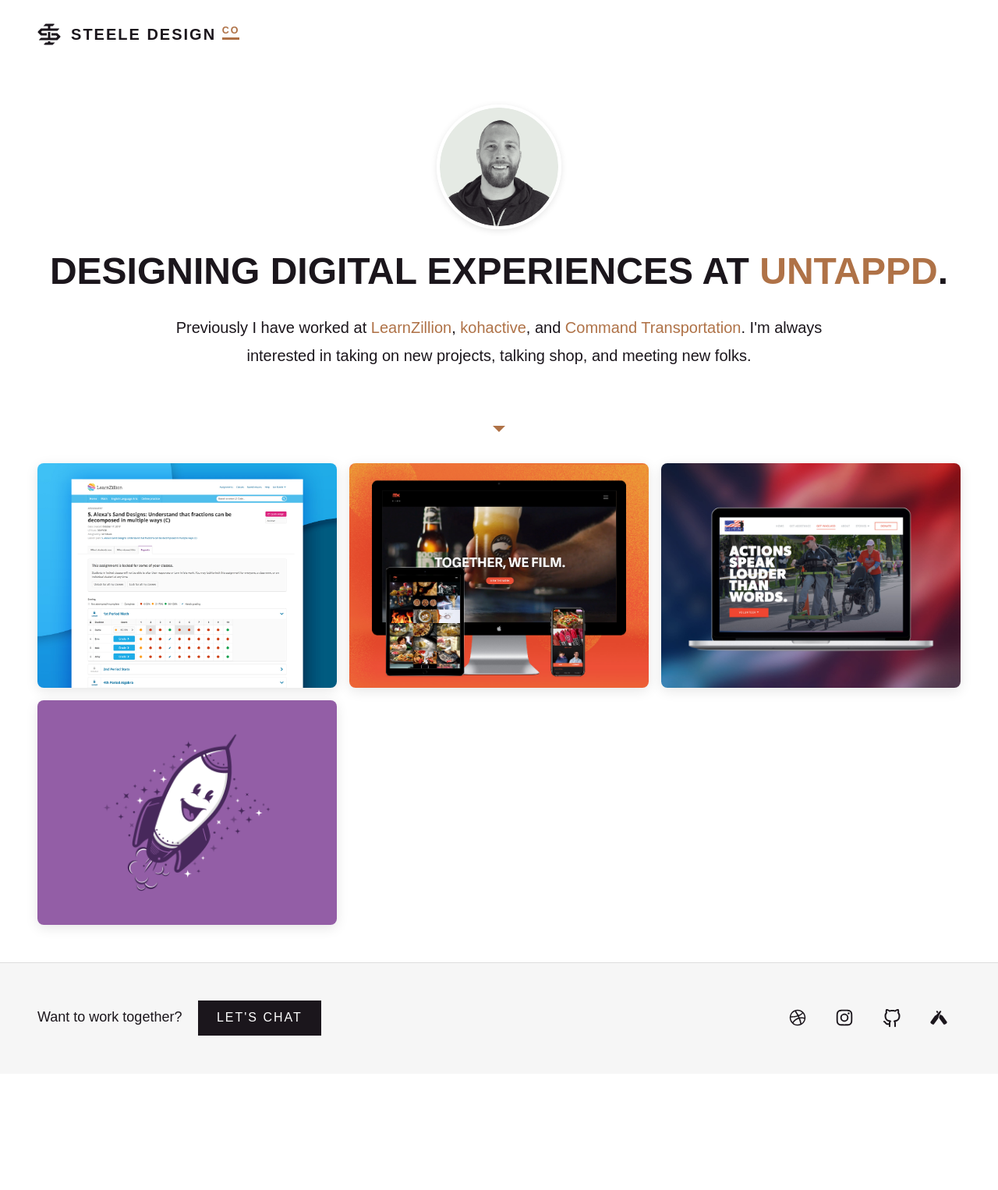
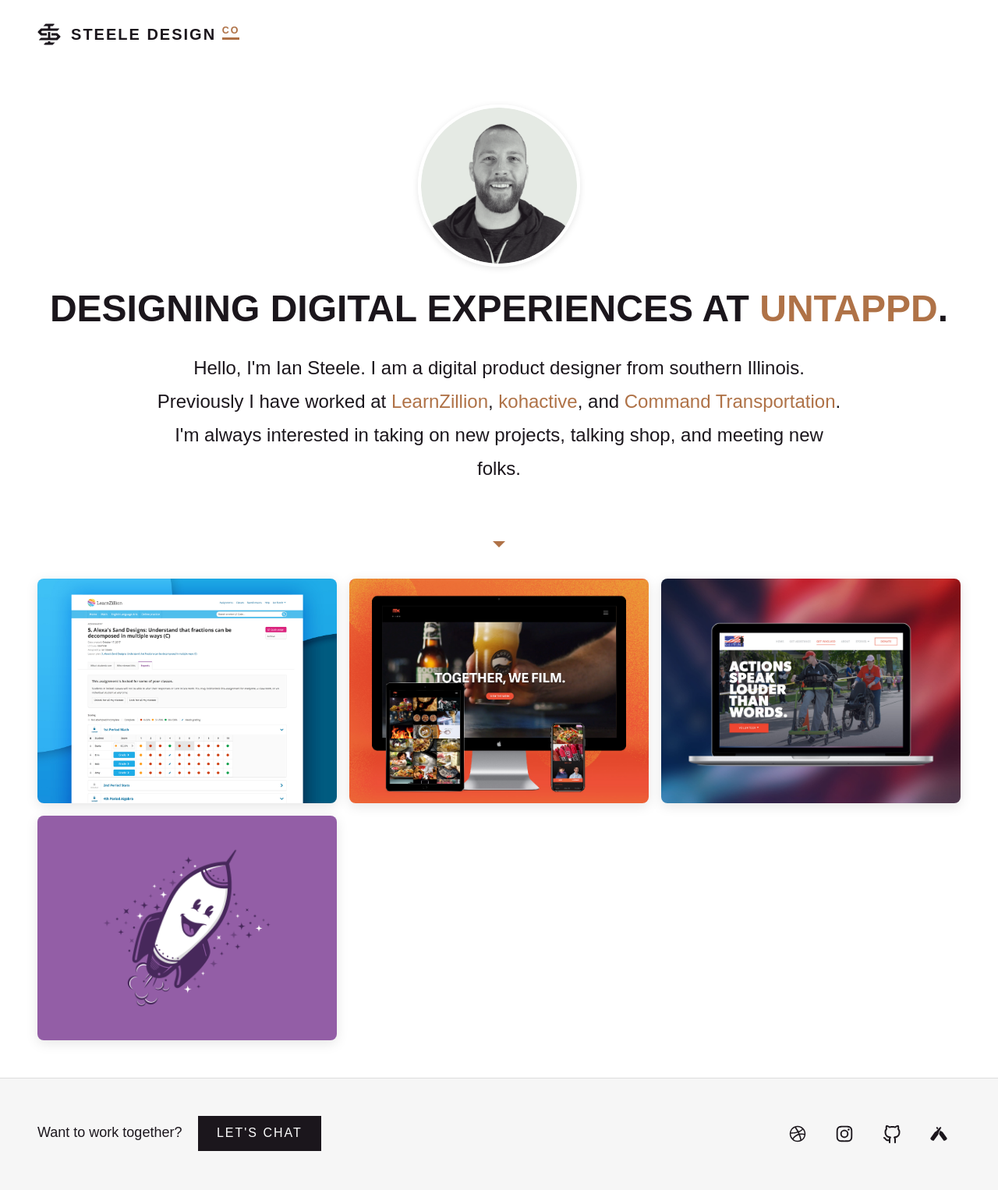
Before and after one commit to iansteele/iansteele, a Jekyll site: the page built from index.html, in a window 1280 px wide. Shown: the whole page at 78% size. Built offline with Jekyll 4.4.1, drawn with Linux system fonts in a browser that asks for light colours; some web fonts are replaced; before the commit the page ends 1377 px from its top, so only the background shows below that.

Commit message:
increased header-content font-size and img

```diff
--- a/_layouts/home.html
+++ b/_layouts/home.html
@@ -12,7 +12,7 @@
               Designing digital experiences at
               <a href="https://www.untappd.com" class="link">Untappd</a>.
         	  </h1>
-        		<p>Previously I have worked at
+        		<p>Hello, I'm Ian Steele. I am a digital product designer from southern Illinois. Previously I have worked at
         			<a href="https://www.learnzillion.com">LearnZillion</a>,
         			<a href="https://www.kohactive.com">
         				kohactive
--- a/_sass/_content.scss
+++ b/_sass/_content.scss
@@ -1,7 +1,7 @@
 /* --------------------------
   Base Styles
 --------------------------- */
-header{
+header {
   padding: $spacing--l;
 }
 
@@ -24,7 +24,6 @@ header{
     transform: translateX(-50%);
     width: 0;
   }
-
 }
 
 .hero-content {
@@ -38,9 +37,9 @@ header{
 
   > img {
     @include center-block;
-		border: .25rem solid $white;
+    border: 0.25rem solid $white;
     border-radius: 100%;
-		box-shadow: 0 2px $spacing--s rgba(0,0,0,.1);
+    box-shadow: 0 2px $spacing--s rgba(0, 0, 0, 0.1);
     display: block;
     margin-bottom: $spacing--l;
     max-width: 160px;
@@ -51,7 +50,6 @@ header{
     @include center-block;
     margin-bottom: 0;
   }
-
 }
 
 .footer {
@@ -79,9 +77,7 @@ header{
 // Media Queries
 //--------------------------
 
-
 @media screen and (min-width: 768px) {
-
   header,
   footer {
     padding: $spacing--m $spacing--xl;
@@ -99,7 +95,7 @@ header{
     padding-bottom: $spacing--xl;
     padding-top: $spacing--xl;
     p {
-			font-size: 125%;
+      font-size: 150%;
       max-width: 75%;
     }
   }
@@ -122,7 +118,6 @@ header{
       margin-top: 0;
     }
   }
-
 }
 
 @media (min-width: 1200px) {
@@ -131,5 +126,9 @@ header{
     p {
       max-width: 75%;
     }
+    > img {
+      max-width: 208px;
+      width: 40%;
     }
   }
+}
```
Lines whose indentation alone changed are shown as unchanged.
